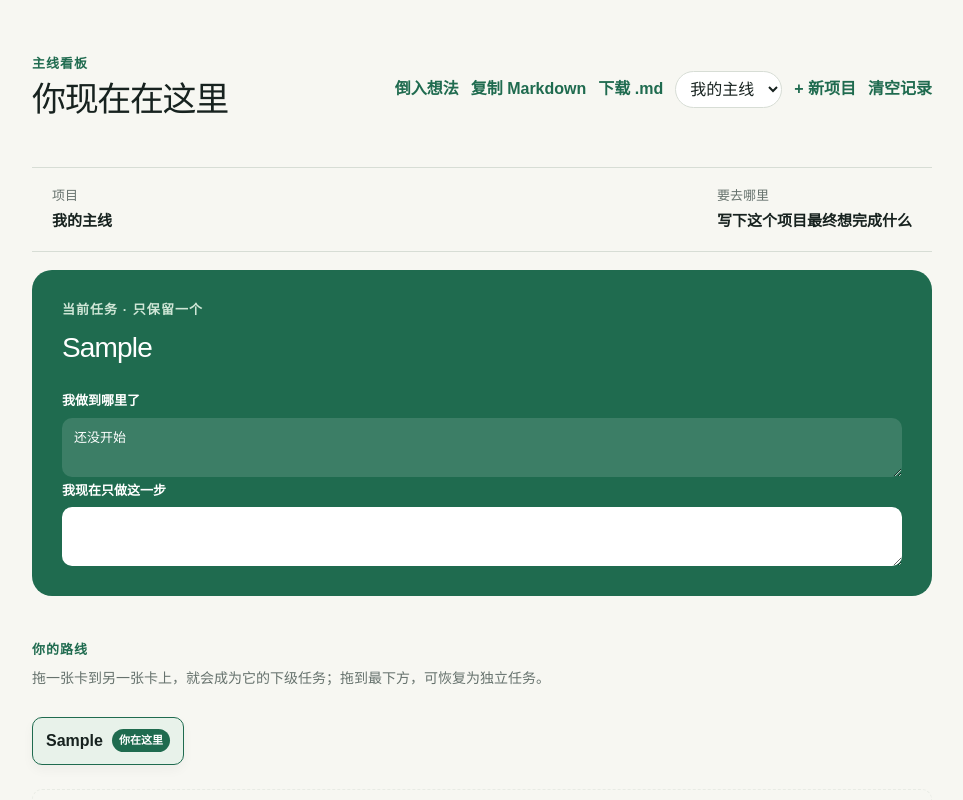
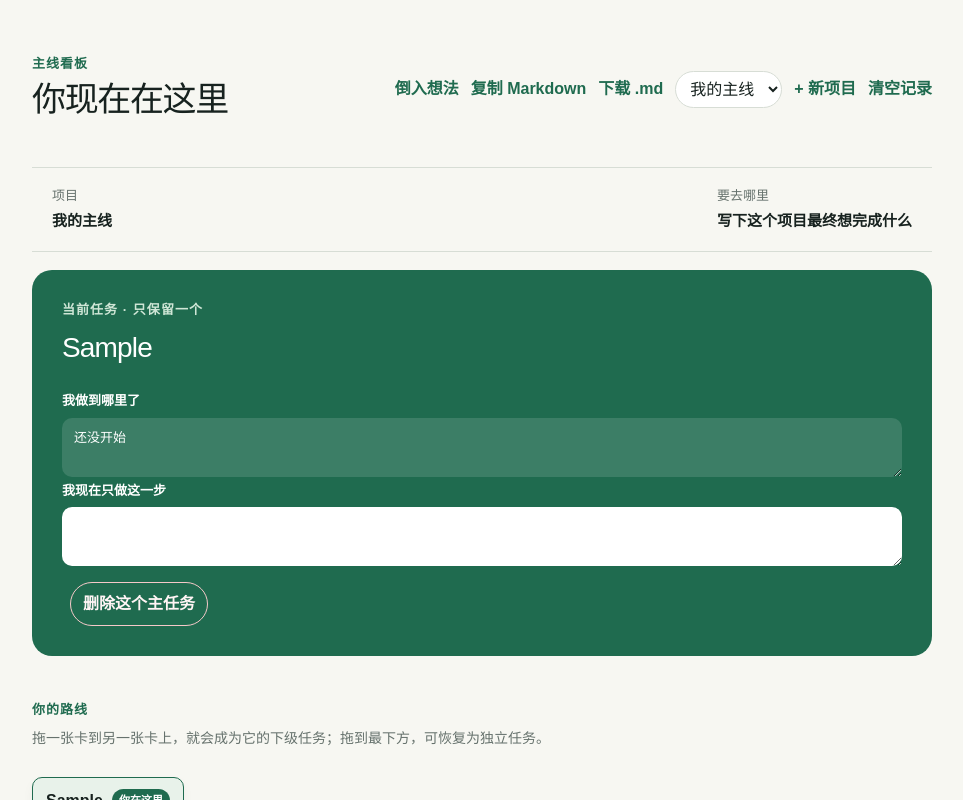
Before and after one commit to Olivya-sxx/mainline-board, a Next.js app: page / in a window 1280 px wide. Both pictures are taken after typing "Sample" into the empty fields and a click on the button "开始". Shown: the top 800 px of the page, without its empty margins (158-1121 px from the left). Built offline with nearby package versions, Linux system fonts and the light colour scheme.

Commit message:
Allow deleting root tasks

```diff
--- a/app/page.tsx
+++ b/app/page.tsx
@@ -187,7 +187,8 @@ export default function Home() {
 
   function deleteBranch(taskId: string) {
     const task = board.tasks.find((item) => item.id === taskId);
-    if (!task || !window.confirm(`删除「${task.title}」和它的所有下级任务？`)) return;
+    const kind = task?.parentId ? "岔路" : "主任务";
+    if (!task || !window.confirm(`删除${kind}「${task.title}」和它的所有下级任务？`)) return;
     setBoard((old) => {
       const deletedIds = new Set([taskId]);
       let foundChild = true;
@@ -202,8 +203,9 @@ export default function Home() {
       }
       const tasks = old.tasks.filter((item) => !deletedIds.has(item.id));
       const parent = tasks.find((item) => item.id === task.parentId);
-      const activeTaskId = deletedIds.has(old.activeTaskId) ? parent?.id ?? tasks[0]?.id : old.activeTaskId;
-      return { ...old, tasks, activeTaskId, activeProjectId: parent?.projectId ?? old.activeProjectId };
+      const nextTask = deletedIds.has(old.activeTaskId) ? parent ?? tasks.find((item) => item.projectId === task.projectId) ?? tasks[0] : tasks.find((item) => item.id === old.activeTaskId);
+      const projects = old.projects.filter((project) => tasks.some((item) => item.projectId === project.id));
+      return { ...old, projects, tasks, activeTaskId: nextTask?.id ?? "", activeProjectId: nextTask?.projectId ?? "" };
     });
   }
 
@@ -351,7 +353,7 @@ export default function Home() {
         <label>我做到哪里了<textarea value={current.progress} onChange={(e) => updateCurrent("progress", e.target.value)} /></label>
         <label className="next">我现在只做这一步<textarea value={current.next} onChange={(e) => updateCurrent("next", e.target.value)} /></label>
         {current.parentId && parentTask && <button type="button" className="return-button" onClick={() => finishAndReturn(current.id, parentTask.id)}>完成并回到「{parentTask.title}」</button>}
-        {current.parentId && <button type="button" className="delete-current-button" onClick={() => deleteBranch(current.id)}>删除这条岔路</button>}
+        <button type="button" className="delete-current-button" onClick={() => deleteBranch(current.id)}>{current.parentId ? "删除这条岔路" : "删除这个主任务"}</button>
       </section>
 
       <section className="path" aria-label="任务路线">
```
Also changed, not shown: 2 other files (tests, documents, lock files or other folders).
